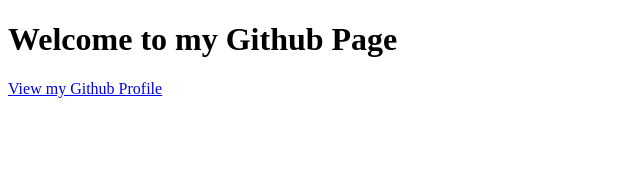
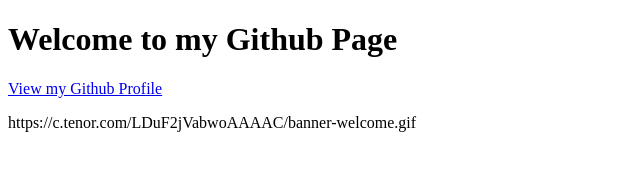
Before and after one commit to Zaka-ui-hub/primera-subida, a plain HTML site: page index.html in a window 1280 px wide. Shown: the whole page, without its empty margins (0-640 px from the left). Drawn offline with Linux system fonts and the light colour scheme.

Commit message:
Enlace de gif

```diff
--- a/index.html
+++ b/index.html
@@ -2,3 +2,4 @@
 <title>My Github Page</title>
 <h1>Welcome to my Github Page</h1>
 <a href="https://github.com/zaka-ui-hub">View my Github Profile</a>
+<p>https://c.tenor.com/LDuF2jVabwoAAAAC/banner-welcome.gif</p>
```
